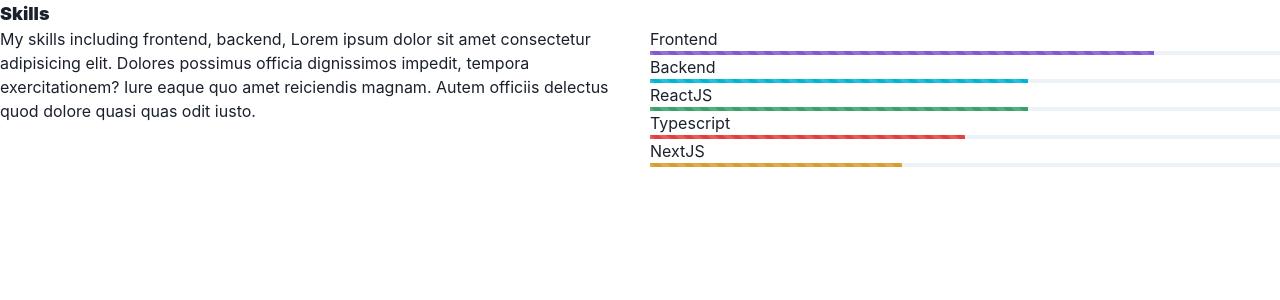
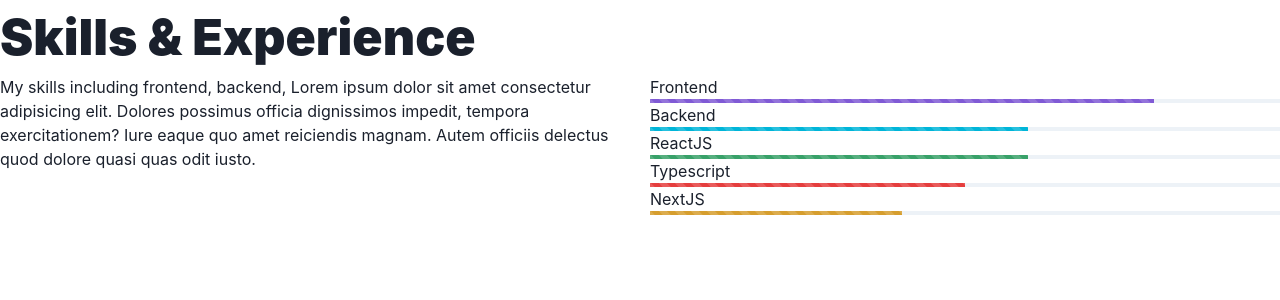
Before and after one commit to shawnsudev/ShawnSu-Portfolio, a Next.js app: page /skills in a window 1280 px wide. Shown: the top 300 px of the page. Built offline with nearby package versions, Linux system fonts and the light colour scheme.

Commit message:
add: rubberband title for Skills page

```diff
--- a/pages/skills.tsx
+++ b/pages/skills.tsx
@@ -1,8 +1,18 @@
-import { Box, Flex, Grid, GridItem, Progress, SimpleGrid, Text } from "@chakra-ui/react";
+import {
+  Box,
+  Flex,
+  Grid,
+  GridItem,
+  Progress,
+  SimpleGrid,
+  Text,
+} from "@chakra-ui/react";
 import { NextPage } from "next";
 import { useEffect, useState } from "react";
+import { rubberband } from "../utils/animation";
 
 const Skills: NextPage = () => {
+  const [pageTitle, setPageTitle] = useState("Skills & Experience".split(""));
   const [skills, setSkills] = useState([
     { name: "Frontend", value: 80, colorScheme: "purple" },
     { name: "Backend", value: 60, colorScheme: "cyan" },
@@ -20,8 +30,11 @@
   return (
     <div>
       {/* Title */}
-      <Text as="h2" fontSize="lg" fontWeight="900">
-        Skills
+      <Text as="h2" fontSize="50px" fontWeight="900">
+        {/* Skills & Experience */}
+        {pageTitle.map((L) => (
+          <span onMouseEnter={rubberband}>{L}</span>
+        ))}
       </Text>
       <SimpleGrid columns={2} spacing={5}>
         {/* Text  */}
--- a/styles/animation.module.scss
+++ b/styles/animation.module.scss
@@ -7,6 +7,33 @@
   animation-direction: alternate;
   animation-iteration-count: 1;
 }
+
+@keyframes rubberbanding {
+  0% {
+  }
+  45% {
+
+    transform: scale(1.3, 0.75);
+    color:aqua;
+  }
+  55% {
+    transform: scale(0.85, 1.3);
+  }
+  65% {
+    transform: scale(1.09, 0.85);
+    color: rgb(249, 127, 255);
+  }
+  75% {
+    transform: scale(0.9, 1.15);
+  }
+  90% {
+    transform: scale(1.05, 0.95);
+  }
+  100% {
+    transform: scale(1, 1);
+  }
+}
+
 
 // @keyframes rubberbanding {
 //   0% {
@@ -31,26 +58,3 @@
 //     transform: scale(1, 1);
 //   }
 // }
-
-@keyframes rubberbanding {
-  45% {
-    transform: scale(1.3, 0.75);
-    color:aqua;
-  }
-  55% {
-    transform: scale(0.85, 1.3);
-  }
-  65% {
-    transform: scale(1.09, 0.85);
-    color: rgb(249, 127, 255);
-  }
-  75% {
-    transform: scale(0.9, 1.15);
-  }
-  90% {
-    transform: scale(1.05, 0.95);
-  }
-  100% {
-    transform: scale(1, 1);
-  }
-}
--- /dev/null
+++ b/utils/animation.tsx
@@ -0,0 +1,47 @@
+import animation from "../styles/animation.module.scss";
+
+export const rubberband = (e: MouseEvent) => {
+  const el = e.target;
+  // Type guard
+  if (el instanceof Element) {
+    el.classList.add(animation.rubberband);
+    // console.log(el.classList);
+    el.addEventListener("animationend", () => {
+      el.classList.remove(animation.rubberband);
+    });
+  }
+};
+
+export const awaitTimeout = (delay: number) =>
+  new Promise((resolve) => setTimeout(resolve, delay));
+
+// const removeRubberband = () => {
+//   char.classList.remove(animation.rubberband);
+// };
+
+export const rubberbandIn = async (chars: NodeListOf<Element>) => {
+  console.log("running!");
+
+  for (let char of chars) {
+    console.log(char);
+    //
+    char.classList.add(animation.rubberband);
+    await awaitTimeout(100);
+    // char.addEventListener("animationend", () => {
+    //   char.classList.remove(animation.rubberband);
+    // });
+    // await awaitTimeout(100);
+  }
+  await awaitTimeout(2000);
+  for (let char of chars) {
+    // char.addEventListener("animationend", () => {
+    char.classList.remove(animation.rubberband);
+    // });
+  }
+};
+
+export const runRubberbandIn = () => {
+  if (process.browser) {
+    rubberbandIn(document.querySelectorAll("h1 span"));
+  }
+};
```
Also changed, not shown: pages/index.tsx (+1 -45 lines). Lines whose indentation alone changed are shown as unchanged.
